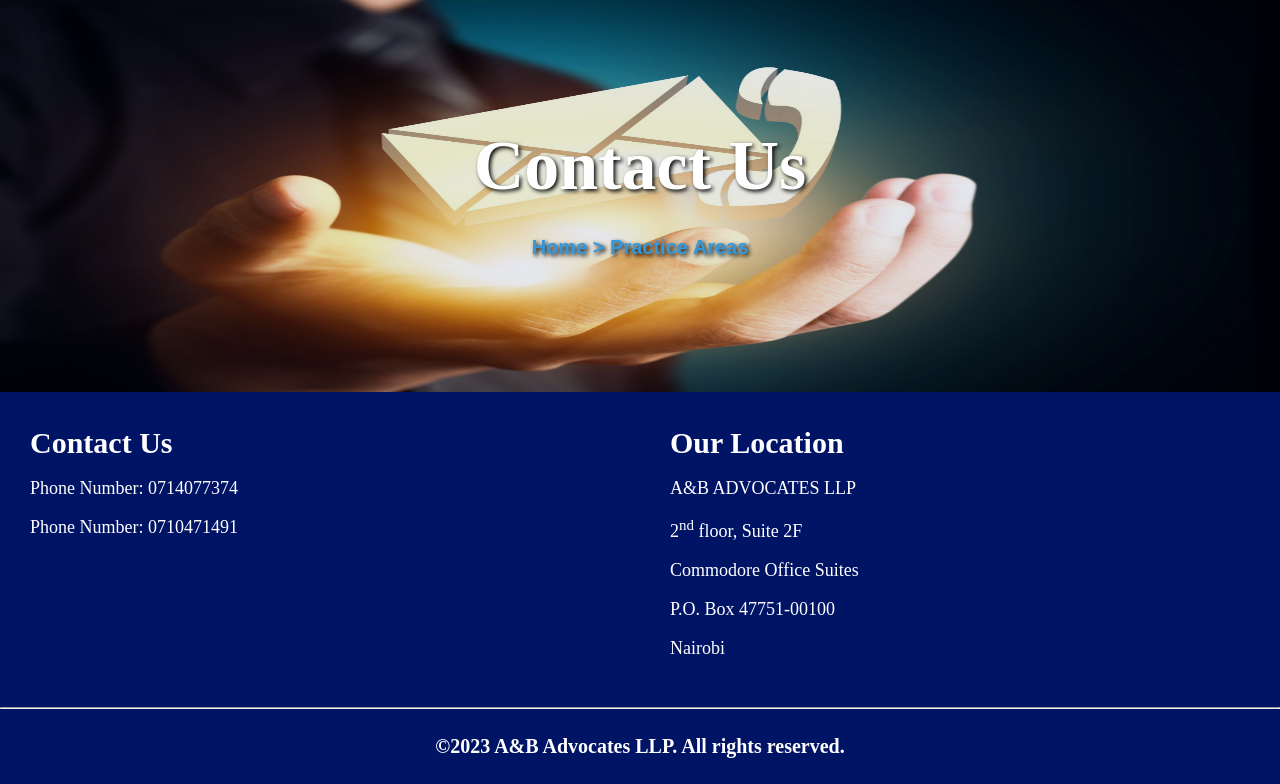
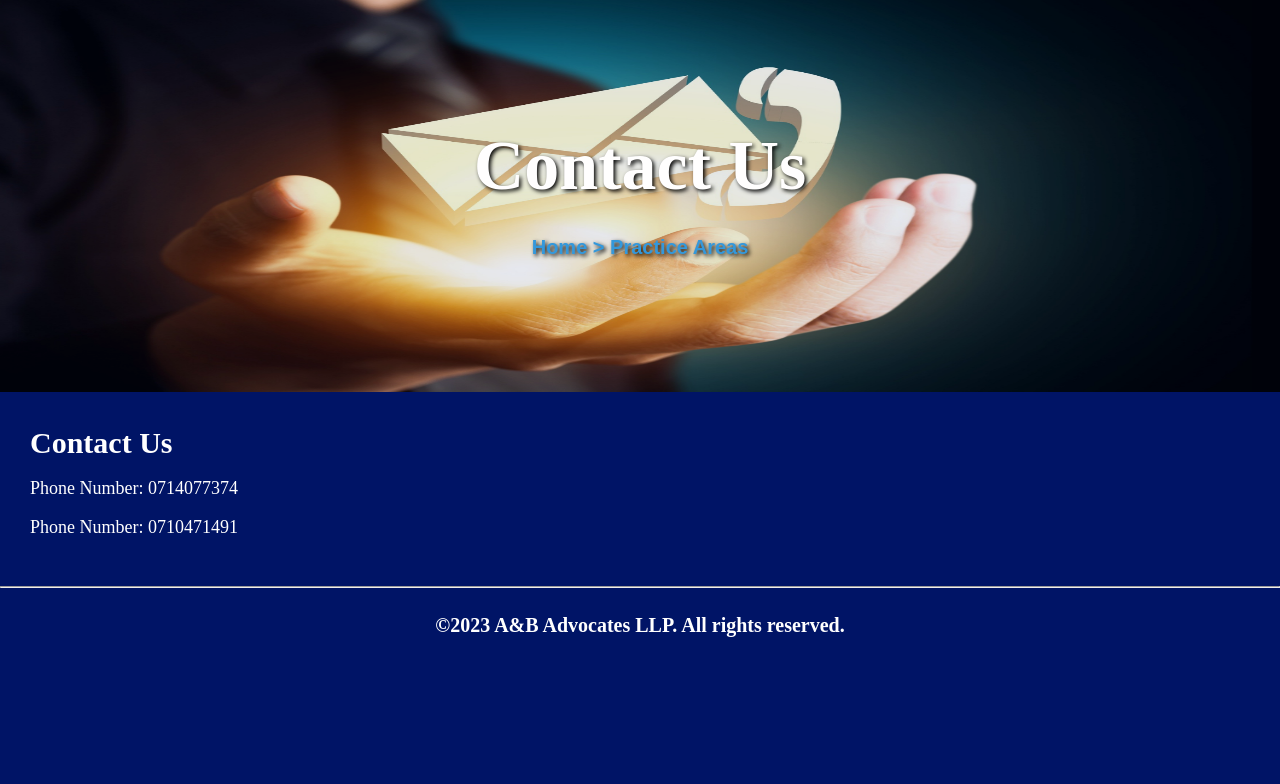
Before and after one commit to Dre-dah/abllp-website, a plain HTML site: page contact.html in a window 1280 px wide. Shown: the part 87-871 px from the top of the page. After the commit the page ends 800 px from the top, so only its background shows below. Drawn offline with Linux system fonts and the light colour scheme.

Commit message:
Update contact.html

```diff
--- a/contact.html
+++ b/contact.html
@@ -49,14 +49,7 @@
             <p>Phone Number: 0714077374</p>
             <p>Phone Number: 0710471491</p>
         </div>
-        <div class="location-info">
-            <h2>Our Location</h2>
-            <p>A&B ADVOCATES LLP</p>
-            <p>2<sup>nd</sup> floor, Suite 2F</p>
-            <p>Commodore Office Suites</p>
-            <p>P.O. Box 47751-00100</p>
-            <p>Nairobi</p>
-        </div>
+
     </section>
     <hr>
     <footer class="footer
```
